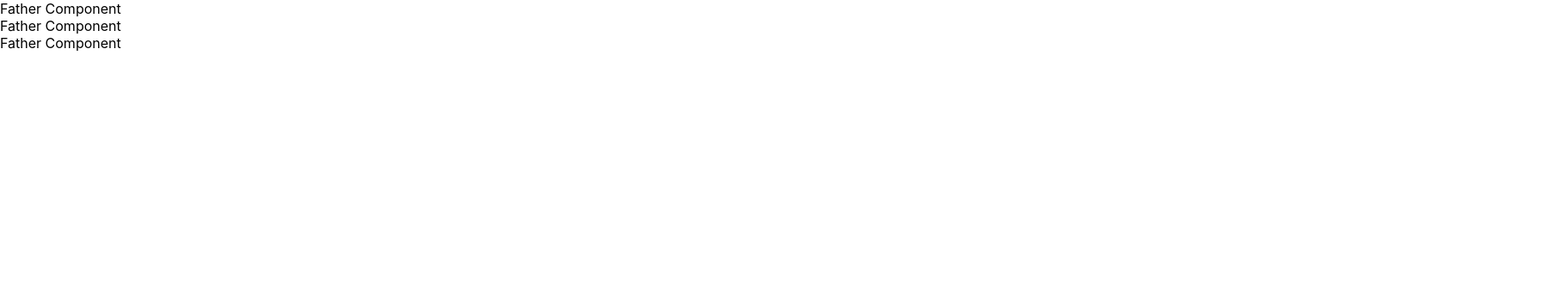
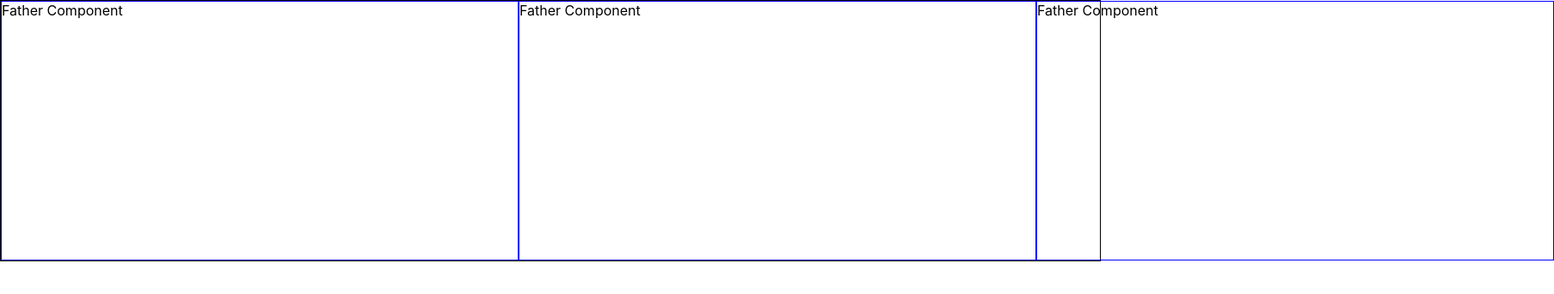
Before and after one commit to ddfilipov/react-context-test, a React (Create React App) app: page / in a window 1280 px wide. Shown: the top 342 px of the page at 86% size, 1807 px wide, since content can reach past the window. Built offline with nearby package versions, Linux system fonts and the light colour scheme.

Commit message:
applied some styles

```diff
--- a/src/components/FatherCounter.tsx
+++ b/src/components/FatherCounter.tsx
@@ -1,3 +1,10 @@
+import styled from "styled-components";
+
+const Container = styled.div`
+    border: 1px solid blue;
+    min-height: 300px;
+    min-width: 600px;
+`;
 export const FatherCounter = () => {
-    return <div>Father Component</div>;
+    return <Container>Father Component</Container>;
 };
--- a/src/components/MainContainer.tsx
+++ b/src/components/MainContainer.tsx
@@ -2,6 +2,8 @@ import { FatherCounter } from "./FatherCounter";
 import styled from "styled-components";
 
 const Container = styled.div`
+    display: flex;
+    flex-direction: row;
     border: 1px solid black;
     min-height: 300px;
     min-width: 600px;
@@ -9,10 +11,10 @@ const Container = styled.div`
 
 export const MainContainer = () => {
     return (
-        <>
+        <Container>
             <FatherCounter />
             <FatherCounter />
             <FatherCounter />
-        </>
+        </Container>
     );
 };
```
